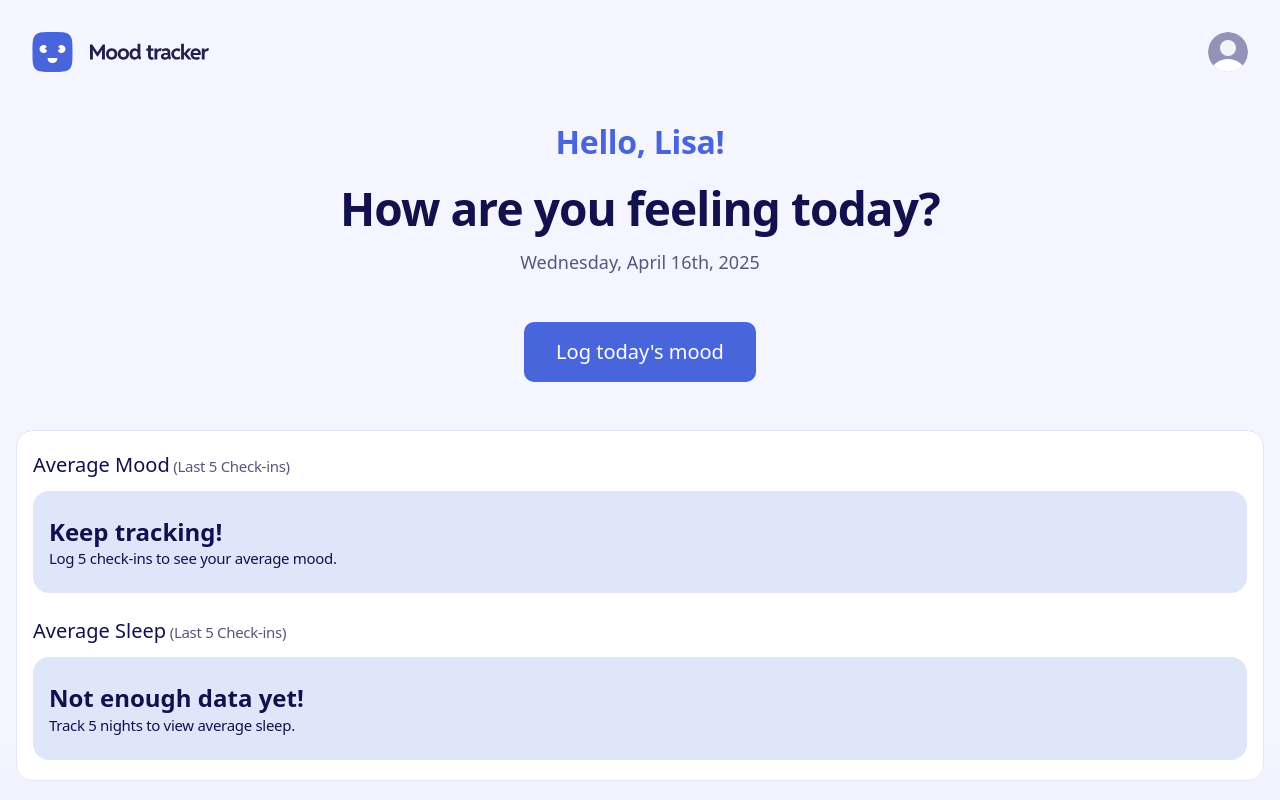
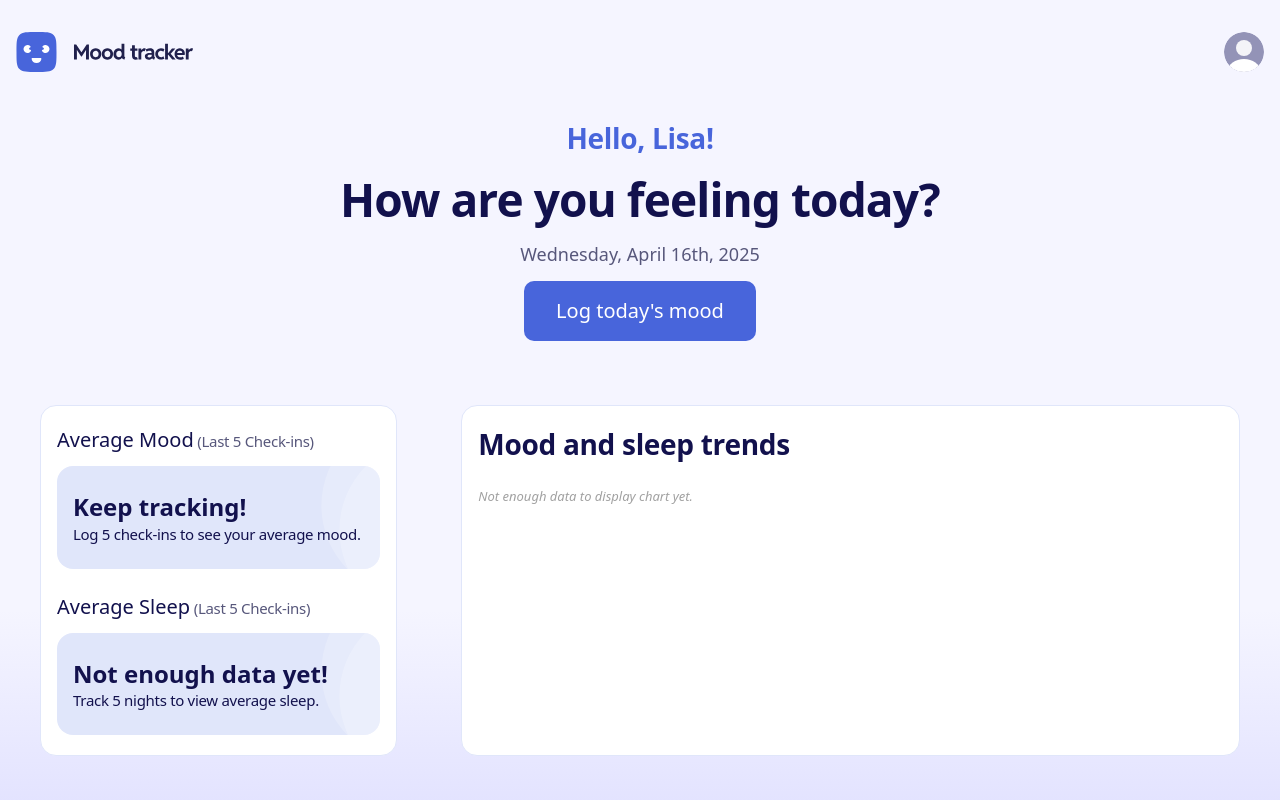
Before and after one commit to VicSchbt/mood-tracking-app, a Next.js app: page / in a window 1280 px wide. Shown: the top 800 px of the page. Built offline with nearby package versions, Linux system fonts and the light colour scheme; a web font is replaced by a local one.

Commit message:
ui(dashboard): resposiveness of the screen

```diff
--- a/src/app/globals.css
+++ b/src/app/globals.css
@@ -123,3 +123,29 @@
 .bg-gradient-light {
   background-image: linear-gradient(180deg, #F5F5FF 72.99%, #E0E0FF 100%);
 }
+
+@layer components {
+  .layout-grid {
+    display: grid;
+    gap: theme('spacing.600');
+    grid-template-columns: 1fr;
+    grid-template-areas:
+      "greeting"
+      "cards"
+      "chart";
+  }
+
+  @media (min-width: 1024px) {
+    .layout-grid {
+      grid-template-columns: repeat(3, 1fr);
+      grid-template-areas:
+        "greeting greeting greeting"
+        "cards chart chart";
+    }
+  }
+
+  .area-greeting { grid-area: greeting; }
+  .area-cards    { grid-area: cards; }
+  .area-chart    { grid-area: chart; }
+
+}
--- a/src/app/layout.tsx
+++ b/src/app/layout.tsx
@@ -14,7 +14,7 @@ const redditSans = Reddit_Sans({
 export default function RootLayout({ children }: { children: ReactNode }) {
   return (
     <html lang="en" className={redditSans.variable}>
-      <body>
+      <body className="min-h-screen bg-gradient-light">
         {children}
       </body>
     </html>
--- a/src/app/page.tsx
+++ b/src/app/page.tsx
@@ -1,24 +1,25 @@
 // src/app/page.tsx
 import Header from '@/components/Header'
 import Greeting from '@/components/Greeting'
-import LogMoodButton from '@/components/LogMoodButton'
 import AverageCard from '@/components/AverageCard'
 import TrendChart from '@/components/TrendChart'
 import Container from '@/components/Container'
 
 export default function HomeEmptyPage() {
   return (
-    <main className="min-h-screen bg-gradient-light font-sans flex flex-col gap-600 px-200 items-center pb-1000">
+    <>
       <Header />
-        <Greeting />
-        <LogMoodButton />
+      <main className=" font-sans px-200 md:px-500 pb-1000 pt-600 layout-grid lg:gap-800 ">
 
-        <Container as="section">
-        <AverageCard type="mood" />
-        <AverageCard type="sleep" />
+        <Greeting className="area-greeting" />
+
+        <Container as="section" className="area-cards">
+          <AverageCard type="mood" />
+          <AverageCard type="sleep" />
         </Container>
 
-        <TrendChart />
-    </main>
+        <TrendChart className="area-chart" />
+      </main>
+    </>
   )
 }
--- a/src/components/Container.tsx
+++ b/src/components/Container.tsx
@@ -3,11 +3,12 @@ import React from "react";
 interface ContainerProps {
   children: React.ReactNode;
   as?: React.ElementType;
+  className?: string;
 }
 
-const Container: React.FC<ContainerProps> = ({ children, as: Component = "div" }) => {
+const Container = ({ children, as: Component = "div", className }: ContainerProps) => {
   return (
-    <Component className="w-full rounded-16 bg-neutral-0 border border-blue-100 py-250 px-200 flex flex-col gap-300">
+    <Component className={`w-full rounded-16 bg-neutral-0 border border-blue-100 py-250 px-200 flex flex-col gap-300 ${className}`}>
       {children}
     </Component>
   );
--- a/src/components/Greeting.tsx
+++ b/src/components/Greeting.tsx
@@ -1,9 +1,16 @@
-const Greeting = () => {
+import LogMoodButton from "./LogMoodButton";
+
+interface GreetingProps {
+  className?: string;
+}
+
+const Greeting = ({ className }: GreetingProps) => {
     return (
-      <div className="flex flex-col items-center justify-center gap-200 text-center">
-        <p className="preset-3 font-bold text-blue-600">Hello, Lisa!</p>
+      <div className={`flex flex-col items-center justify-center gap-200 text-center ${className}`}>
+        <p className="preset-3-mobile md:preset-3 font-bold text-blue-600">Hello, Lisa!</p>
         <h1 className="preset-1-mobile md:preset-1 font-bold text-neutral-900">How are you feeling today?</h1>
         <p className="preset-6 text-neutral-600">Wednesday, April 16th, 2025</p>
+        <LogMoodButton />
       </div>
     )
 }
--- a/src/components/TrendChart.tsx
+++ b/src/components/TrendChart.tsx
@@ -1,10 +1,14 @@
 import Container from "./Container";
 
-const TrendChart = () => {
+interface TrendChartProps {
+  className?: string;
+}
+
+const TrendChart = ({ className }: TrendChartProps) => {
     return (
-      <Container as="section">
+      <Container as="section" className={className}>
 
-        <h2 className="preset-5 font-semibold text-neutral-900">Mood and sleep trends</h2>
+        <h2 className="preset-3-mobile md:preset-3 font-semibold text-neutral-900">Mood and sleep trends</h2>
         <div className="preset-8 text-neutral-400 italic">
           {/* Placeholder chart */}
           Not enough data to display chart yet.
```
